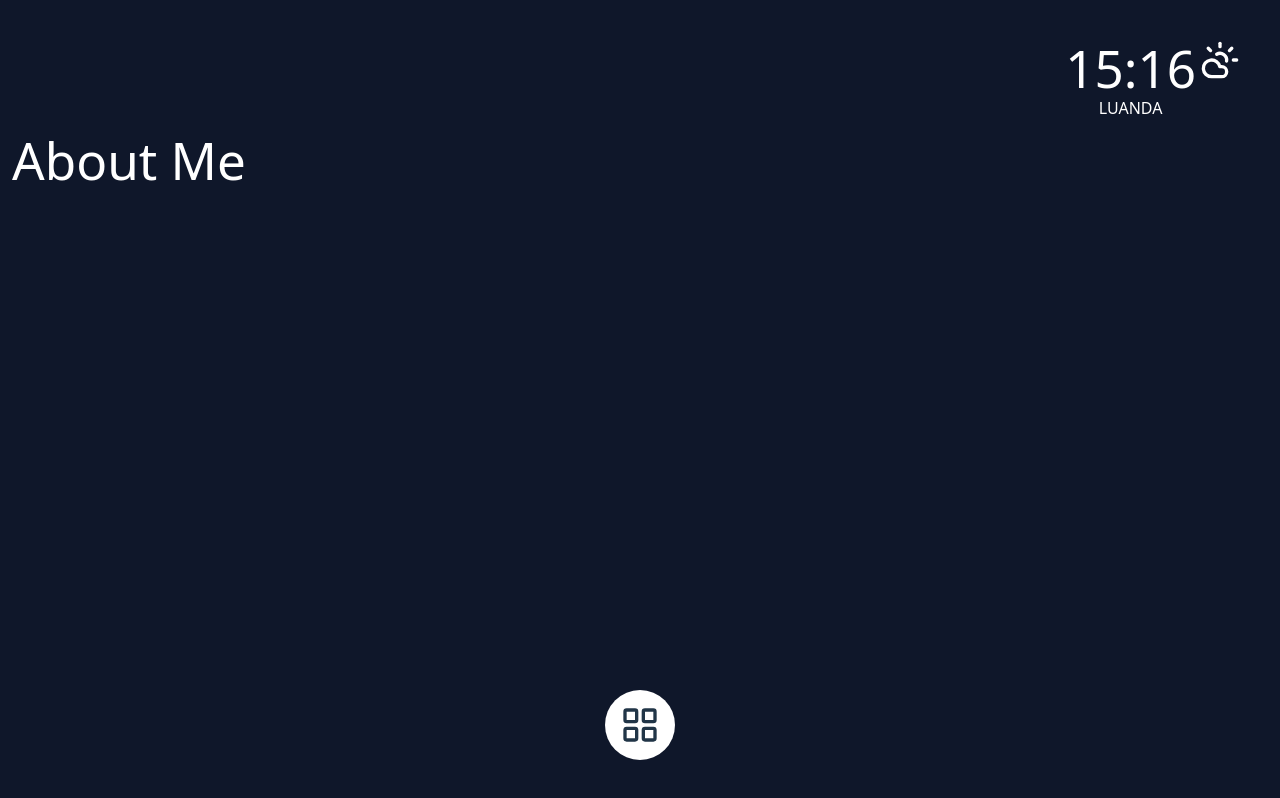
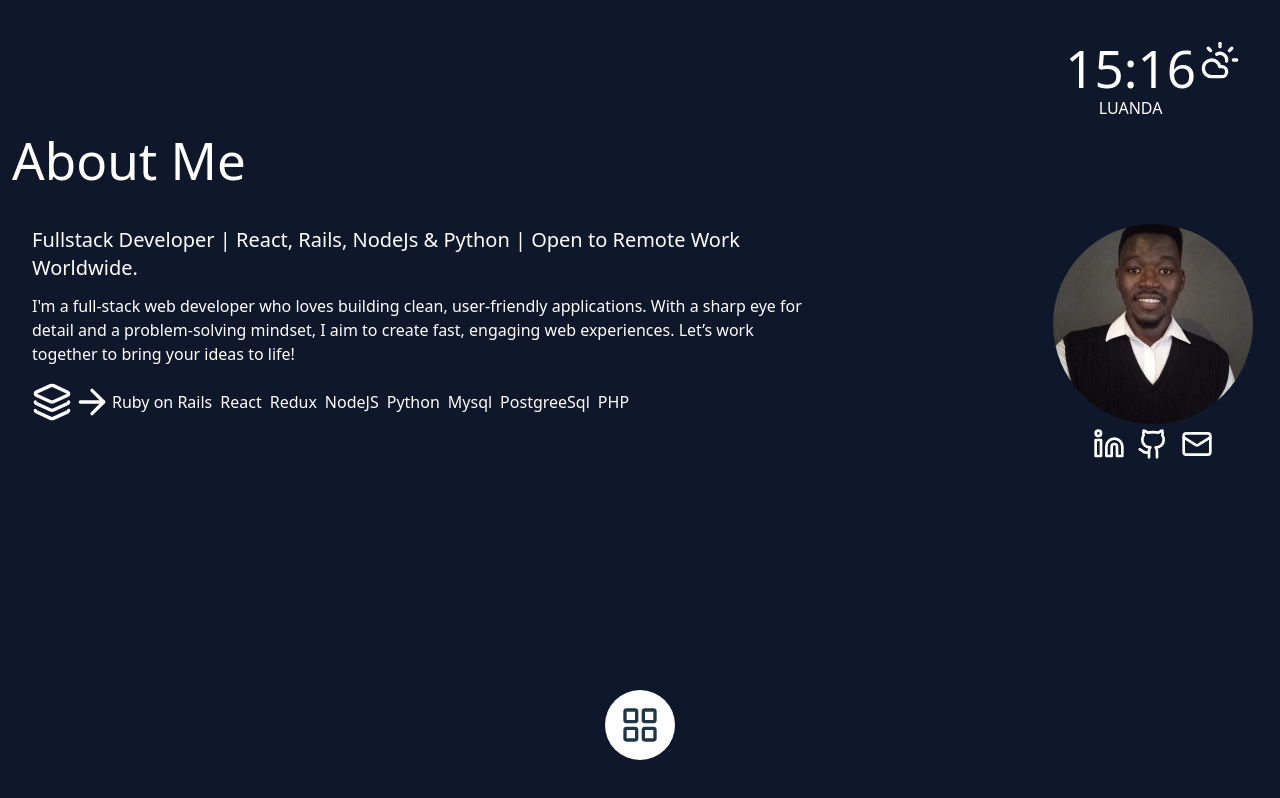
Before and after one commit to Graciano1997/portfolio, a React (Vite) app: page /about in a window 1280 px wide. Built offline with nearby package versions, Linux system fonts and the light colour scheme.

Commit message:
add the about me screen

```diff
--- a/src/components/About.jsx
+++ b/src/components/About.jsx
@@ -1,3 +1,5 @@
+import { ArrowRight, GithubIcon, Layers3Icon, LinkedinIcon, MailIcon, PointerIcon, SquareStack } from "lucide-react";
+import gra from "../assets/gra.jpeg";
 import { DocItem } from "./general/DocItem";
 import { Time } from "./general/Time";
 import { Title } from "./general/Title";
@@ -5,10 +7,48 @@ import { Title } from "./general/Title";
 export const About=()=>{
     return(<>
     <Time/>
-    <div className="h-100 w-100 sm:w-[50%]  fixed left-3 top-30">
+    <div className="h-100 w-100 sm:w-[100%]  fixed left-3 top-30">
         <Title title={'About Me'}/>
-        <div className="h-[250px] mt-10 sm:mt-10 flex flex-wrap sm:gap-5">
+        <div className="h-[250px] w-[100%] mt-10 sm:mt-5   sm:gap-5  sm:grid sm:grid-cols-[80fr_20fr] p-4">
 
+            <div className="text-start w-[80%] text-white  h-50 flex flex-col justify-center p-1">
+                <h2 className="text-xl">Fullstack Developer | React, Rails, NodeJs & Python | Open to Remote Work Worldwide.</h2>
+
+                <p className="mt-3">I'm a full-stack web developer who loves building clean, user-friendly applications. With a sharp eye for detail and a problem-solving mindset,
+                I aim to create fast, engaging web experiences. Let’s work together to bring your ideas to life!</p>
+
+                <div className="flex sm:hidden fixed bottom-26 right-1 mt-1  justify-center gap-3 cursor-pointer">
+                    <LinkedinIcon className="text-white w-8 h-8" />
+                    <GithubIcon className="text-white w-8 h-8" />
+                    <MailIcon className="text-white w-8 h-8" />
+                </div>
+
+                <div className="mt-4 hidden sm:flex items-center ">
+                    <Layers3Icon className="text-white w-10 h-10" /> <ArrowRight className="text-white w-10 h-10"/>
+                <ul className="flex gap-2 flex-wrap">
+                    <li>Ruby on Rails</li>
+                    <li>React</li>
+                    <li>Redux</li>
+                    <li>NodeJS</li>
+                    <li>Python</li>
+                    <li>Mysql</li>
+                    <li>PostgreeSql</li>
+                    <li>PHP</li>
+                </ul>
+        </div>
+            </div>
+
+            <div className="hidden sm:flex flex-col items-center justify-center">
+            <div className="flex h-50 w-50">
+                <img className="w-[100%] h-[100%] rounded-full" src={gra} alt="Graciano Henrique" />
+            </div>
+            <div className="flex mt-1  justify-center gap-3 cursor-pointer">
+                    <LinkedinIcon className="text-white w-8 h-8" />
+                    <GithubIcon className="text-white w-8 h-8" />
+                    <MailIcon className="text-white w-8 h-8" />
+
+                </div>
+            </div>
         </div>
     </div>
     </>);
```
Also changed, not shown: src/assets/gra.jpeg (added).
